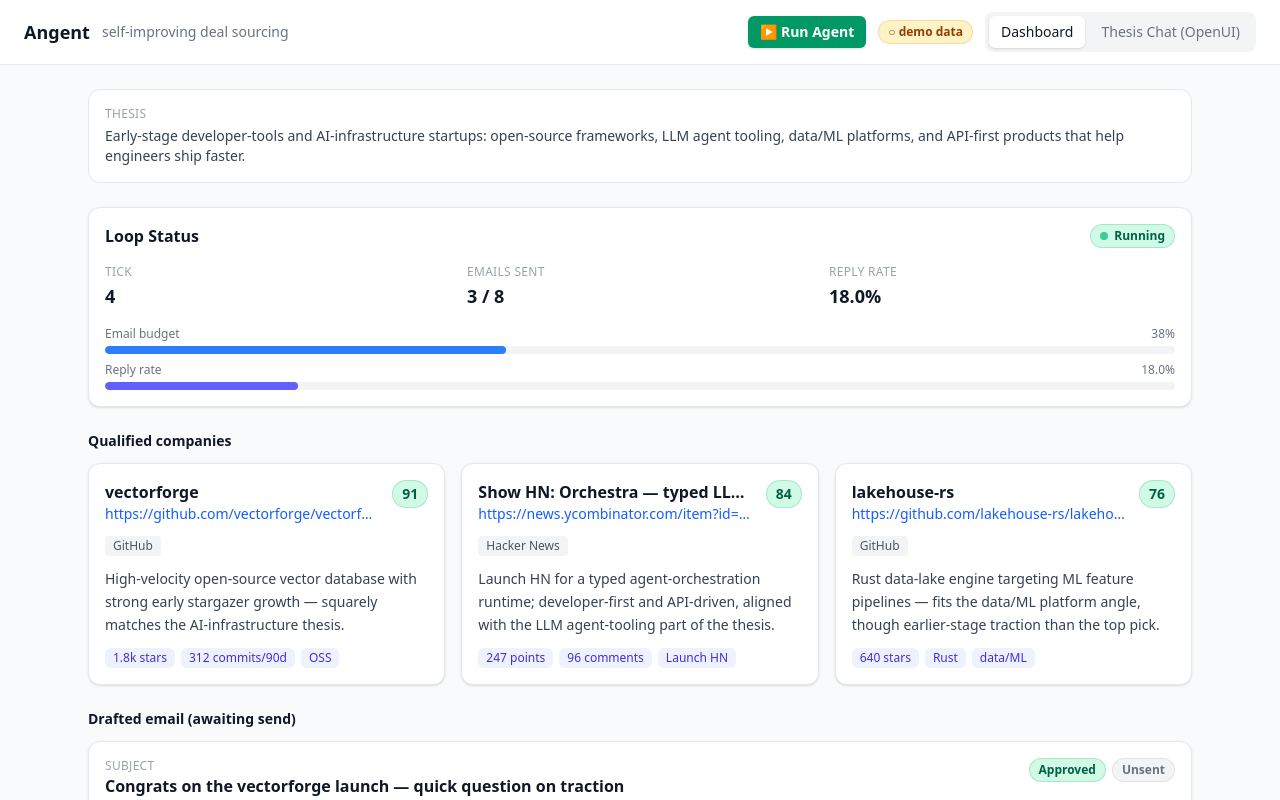
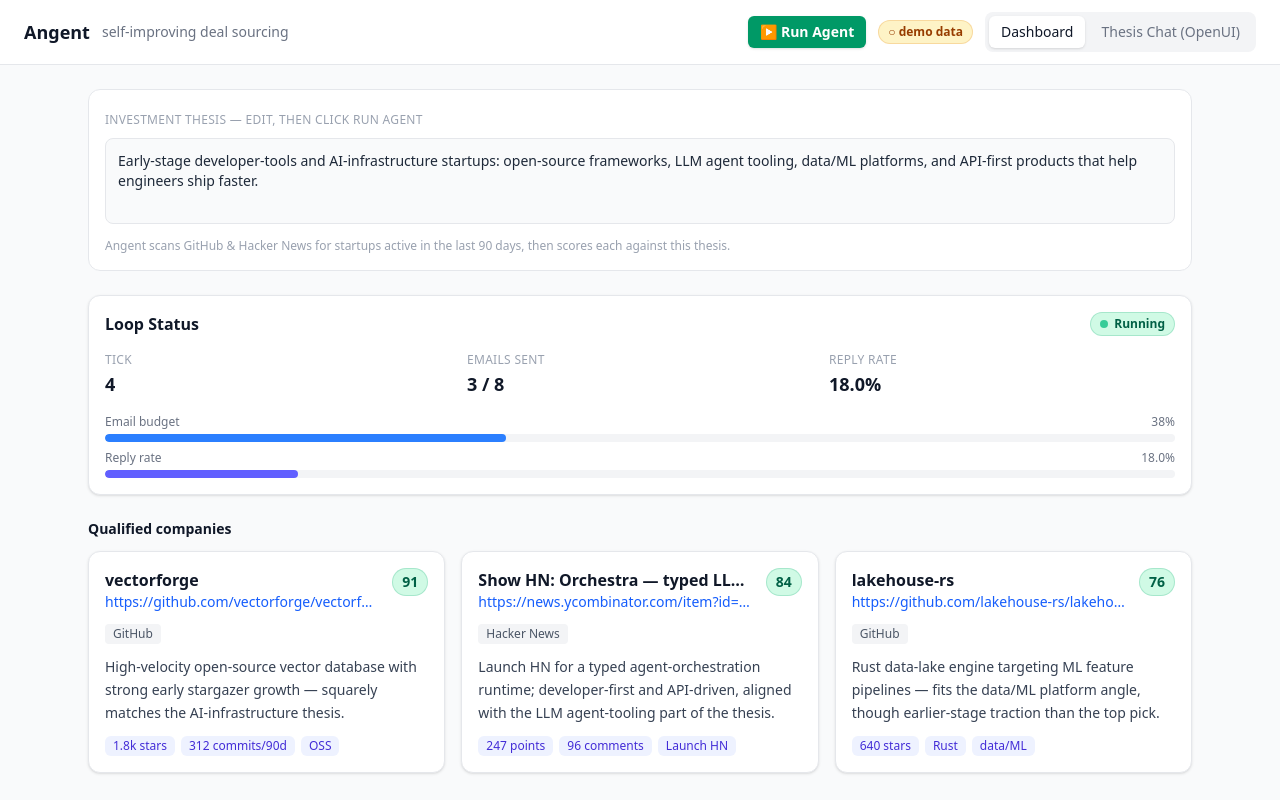
Before and after one commit to Jiyungi/angent, a Next.js app in the folder genui-chat-app/: page / in a window 1280 px wide. Built offline with nearby package versions, Linux system fonts and the light colour scheme.

Commit message:
feat(ui): editable thesis box feeds the Run Agent run

```diff
--- a/genui-chat-app/src/app/api/run/route.ts
+++ b/genui-chat-app/src/app/api/run/route.ts
@@ -12,14 +12,19 @@
 
 let running = false;
 
-export async function POST() {
+export async function POST(req: Request) {
   if (running) return NextResponse.json({ ok: true, already: true, running: true });
+  const body = await req.json().catch(() => ({} as { thesis?: string }));
   const cwd = path.join(process.cwd(), "..");
   const env = { ...process.env, PIONEER_API_KEY: "" };
+  const args = ["-m", "angent.main", "--demo"];
+  if (body && typeof body.thesis === "string" && body.thesis.trim()) {
+    args.push("--thesis", body.thesis.trim());
+  }
   const candidates = ["python", "py", "python3"];
   for (const bin of candidates) {
     try {
-      const child = spawn(bin, ["-m", "angent.main", "--demo"], {
+      const child = spawn(bin, args, {
         cwd,
         env,
         detached: true,
--- a/genui-chat-app/src/app/page.tsx
+++ b/genui-chat-app/src/app/page.tsx
@@ -142,6 +142,7 @@
   const [data, setData] = useState<DashboardData | null>(null);
   const [live, setLive] = useState(false);
   const [running, setRunning] = useState(false);
+  const [thesis, setThesis] = useState(DEMO_THESIS);
 
   const loadData = useCallback(async () => {
     try {
@@ -163,7 +164,11 @@
   const runAgent = useCallback(async () => {
     setRunning(true);
     try {
-      await fetch("/api/run", { method: "POST" });
+      await fetch("/api/run", {
+        method: "POST",
+        headers: { "Content-Type": "application/json" },
+        body: JSON.stringify({ thesis }),
+      });
     } catch {
       /* ignore */
     }
@@ -291,8 +296,20 @@
         {tab === "dashboard" ? (
           <div className="mx-auto flex max-w-6xl flex-col gap-6 p-6">
             <div className="rounded-xl border border-gray-200 bg-white p-4">
-              <p className="text-xs uppercase tracking-wide text-gray-400">Thesis</p>
-              <p className="mt-1 text-sm text-gray-700">{DEMO_THESIS}</p>
+              <label className="text-xs uppercase tracking-wide text-gray-400">
+                Investment thesis — edit, then click Run Agent
+              </label>
+              <textarea
+                value={thesis}
+                onChange={(e) => setThesis(e.target.value)}
+                rows={3}
+                className="mt-2 w-full resize-none rounded-lg border border-gray-200 bg-gray-50 p-3 text-sm text-gray-800 focus:border-emerald-400 focus:bg-white focus:outline-none focus:ring-2 focus:ring-emerald-200"
+                placeholder="Describe the startups you want to back…"
+              />
+              <p className="mt-2 text-xs text-gray-400">
+                Angent scans GitHub & Hacker News for startups active in the last 90 days, then
+                scores each against this thesis.
+              </p>
             </div>
 
             <LoopStatusDisplay
```
